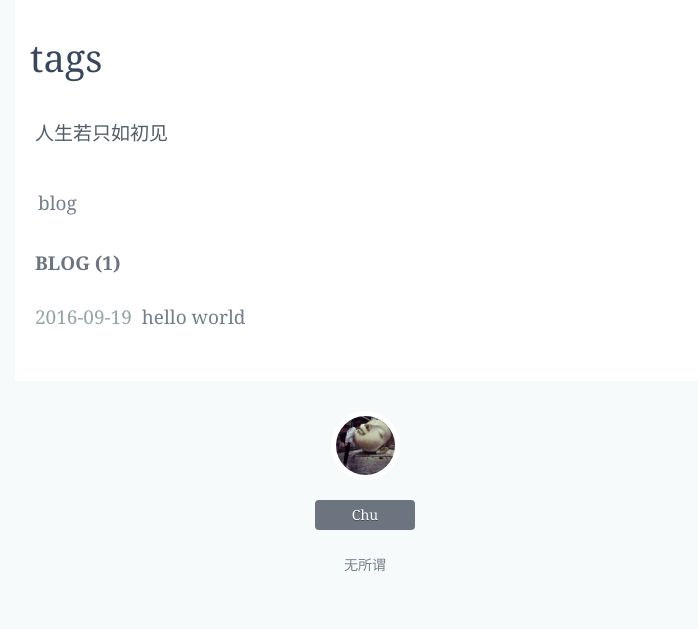
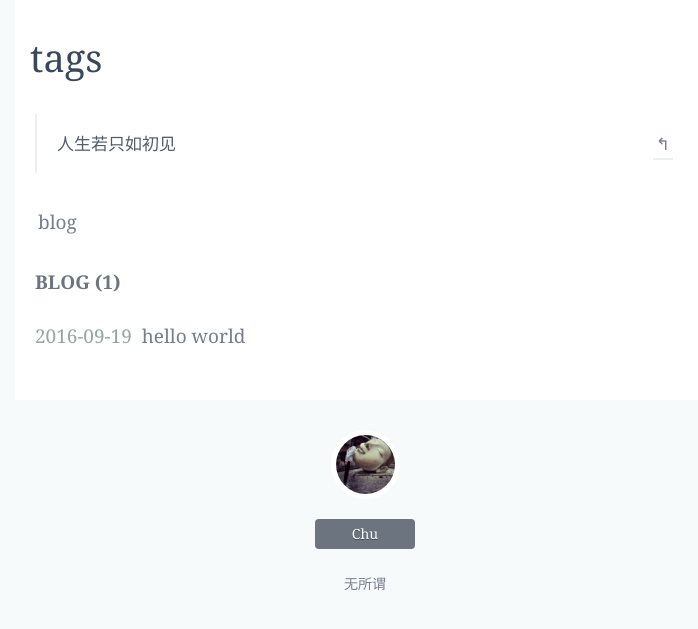
Before and after one commit to bqkc/bqkc.github.io, a Jekyll site: the page built from tags/index.md, in a window 1280 px wide. Shown: the top 629 px of the page, without its empty margins (275-973 px from the left). Built offline with Jekyll 4.4.1, drawn with Linux system fonts in a browser that asks for light colours.

Commit message:
Update index.md

```diff
--- a/tags/index.md
+++ b/tags/index.md
@@ -3,7 +3,7 @@
 title: tags
 description: 标记
 ---
-人生若只如初见
+> 人生若只如初见 <span style="float:right"><a href="/">↰</a></span>
 
 <div class="tagcloud">
 {% for tag in site.tags %}
```
